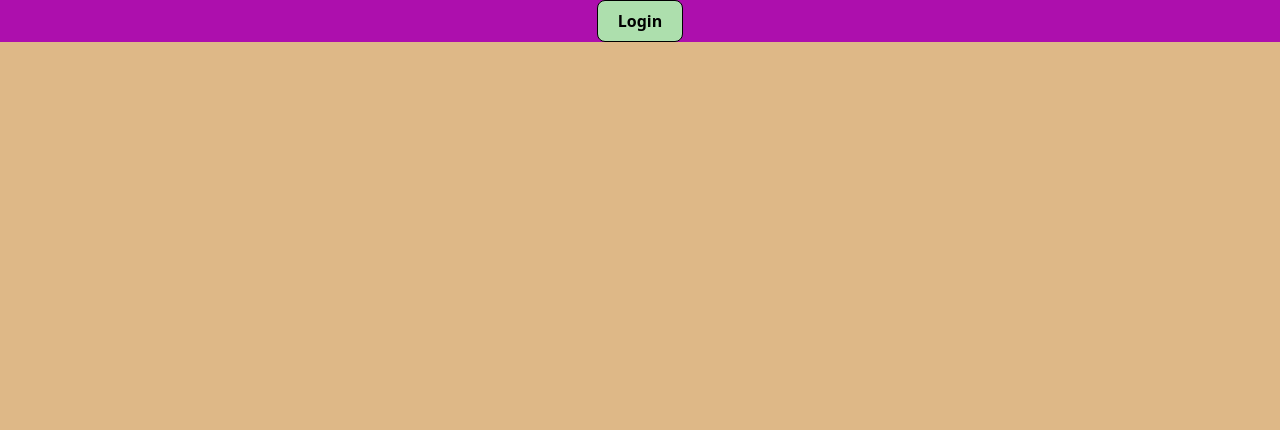
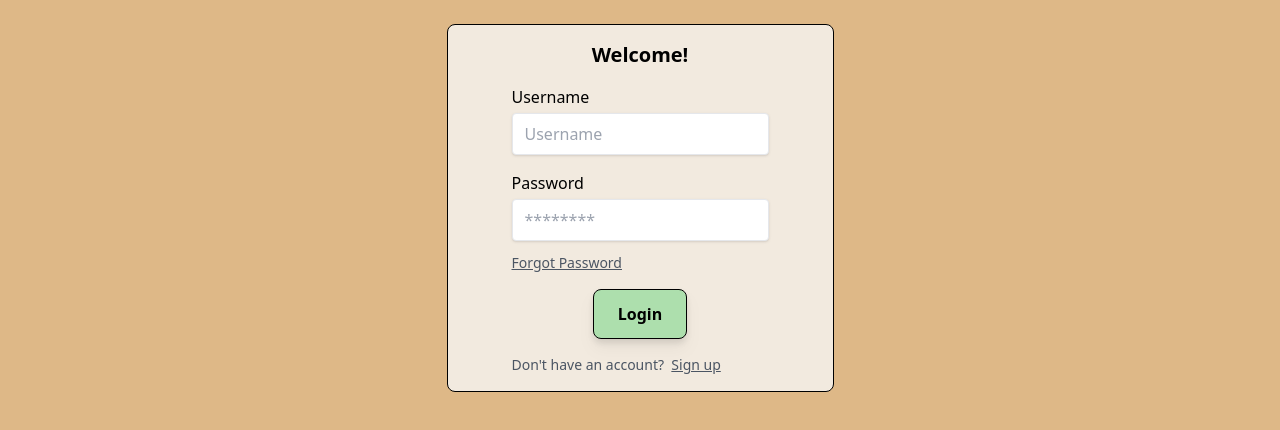
Before and after one commit to mattwirn/Bear-ly-Breaking-Even, a Next.js app in the folder front-end/bear-ly-breaking-even/: page / in a window 1280 px wide. Shown: the top 430 px of the page. Built offline with nearby package versions, Linux system fonts and the light colour scheme.

Commit message:
finished login page (not linked)

```diff
--- a/front-end/bear-ly-breaking-even/pages/index.tsx
+++ b/front-end/bear-ly-breaking-even/pages/index.tsx
@@ -12,10 +12,37 @@ export default function Home() {
         <link rel="icon" href="/favicon.ico" />
       </Head>
 
-      <div className='grid flex place-items-center justify-center bg-[#ad0fad]'>
-        <button className='bg-[#addfad] rounded-lg pl-5 pr-5 pt-2 pb-2 border border-black'>
-          <div className='font-semibold'>Login</div>
-        </button>
+      <div className='flex items-center justify-center space-y-6'>
+        <div>
+
+        </div>
+        <div className='grid flex rounded-lg px-16 mx-auto h-fit justify-center bg-[#f2eadf] pb-2 pt-4 border border-black space'>
+          <div className='mx-auto justify-center text-xl font-semibold'>
+              Welcome!
+          </div>
+          <div className=' flex pt-4 pb-1'>
+            <div>Username</div>
+          </div>
+          <input className="shadow appearance-none border rounded w-full py-2.5 px-3 text-gray-700 leading-tight focus:outline-none focus:shadow-outline" id="username" type="text" placeholder="Username"></input>
+          <div className='flex pt-4 pb-1'>
+            <div>Password</div>
+          </div>
+          <input className="shadow appearance-none border rounded w-full py-2.5 px-3 text-gray-700 mb-3 leading-tight focus:outline-none focus:shadow-outline" id="password" type="password" placeholder="********"></input>
+          <div className='flex text-gray-600 text-sm pb-4'>
+            <div className='underline'>Forgot Password</div>
+          </div>
+          <div className='mx-auto pb-2'>
+            <button className='bg-[#addfad] drop-shadow-lg rounded-lg px-6 py-3 border border-black'>
+            <div className='font-semibold'>
+              Login
+            </div>
+          </button>
+          </div>
+          <div className='flex text-gray-600 text-sm py-2'>
+            <div>Don&apos;t have an account? &nbsp;</div>
+            <div className='underline'> Sign up </div>
+          </div>
+        </div>
       </div>
     </div>
   )
```
